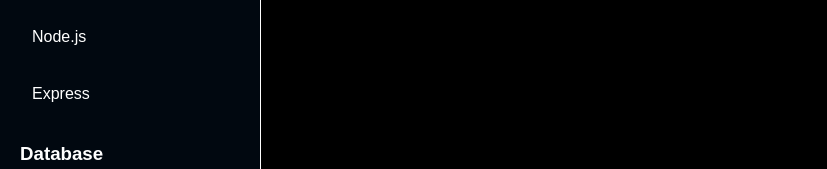
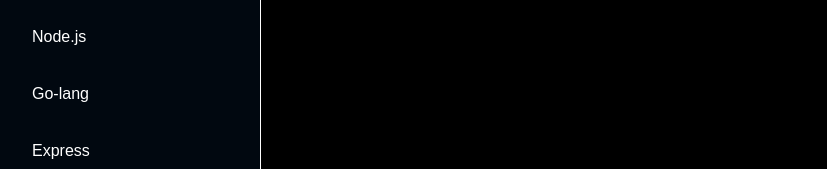
Before and after one commit to asmitbiswas/Project-Next-JS, a Next.js app in the folder app/: page /components in a window 1280 px wide. Shown: the part 537-706 px from the top of the page, without its empty margins (0-827 px from the left). Built offline with nearby package versions, Linux system fonts and the light colour scheme.

Commit message:
Updated Layout

```diff
--- a/app/app/components/page.tsx
+++ b/app/app/components/page.tsx
@@ -27,6 +27,7 @@
 
       <nav>
         <Link href="/Node"> Node.js</Link>
+        <Link href="/Go">Go-lang</Link>
         <Link href="/Express"> Express</Link>
       </nav>
 
```
